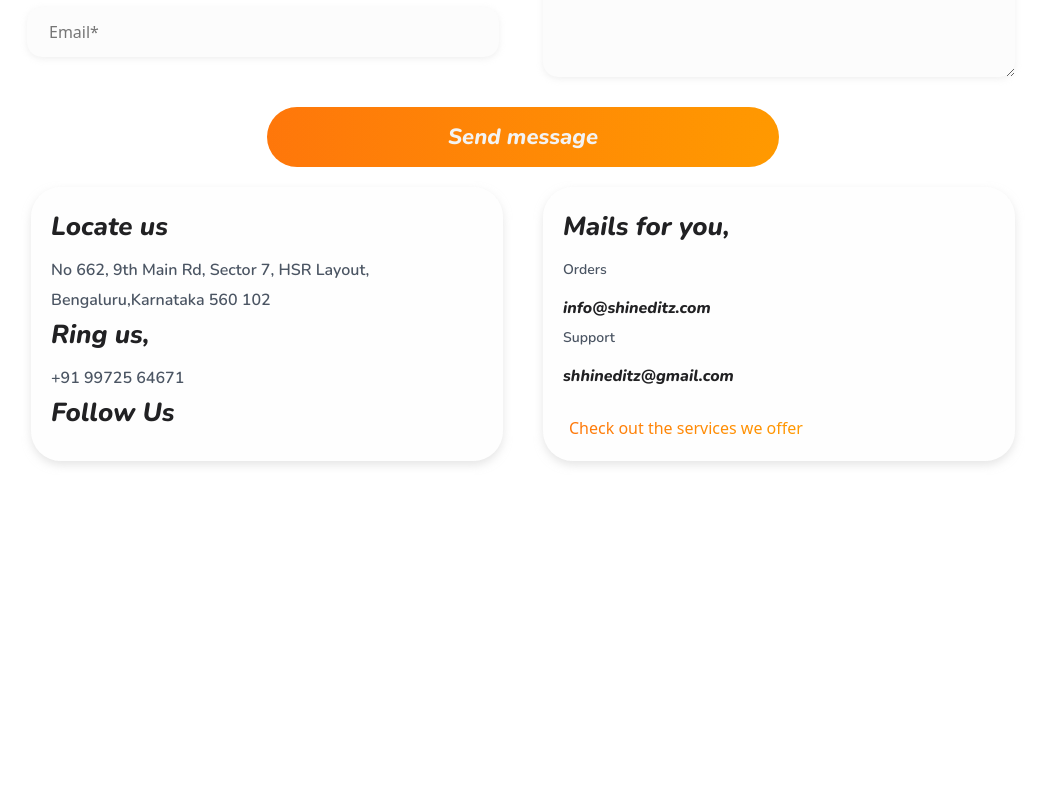
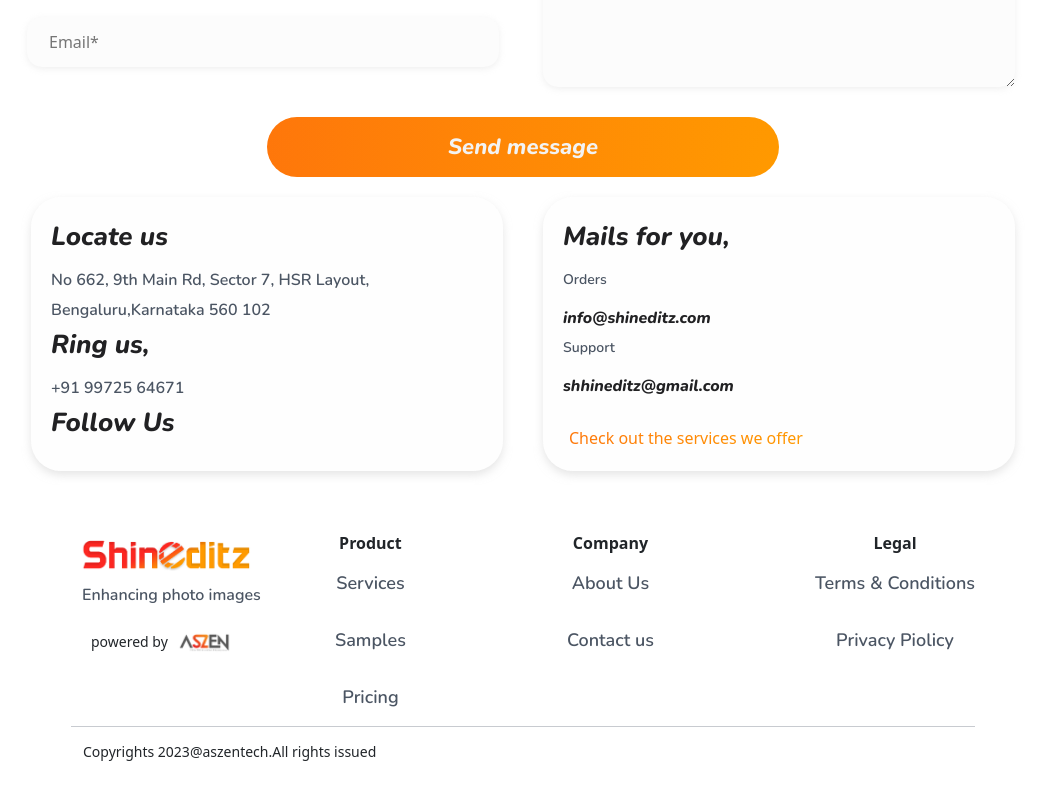
Before and after one commit to Nirmalnio/Shineditz, a React (Create React App) app: page /contact in a window 1280 px wide. Shown: the part 422-1222 px from the top of the page, without its empty margins (117-1162 px from the left). Before the commit the page ends 913 px from the top, so only its background shows below. Built offline with nearby package versions, Linux system fonts and the light colour scheme.

Commit message:
contact page resposive css and footer css

```diff
--- a/src/Components/Footer/Footer.css
+++ b/src/Components/Footer/Footer.css
@@ -12,7 +12,7 @@
 }
 
 .footerlogotxt {
-    padding-left: 15px;
+    padding-left: 11px;
     font-family: 'Nunito';
     font-style: normal;
     font-weight: 500;
@@ -52,7 +52,7 @@
     line-height: 25px;
     color: #4B5563;
     margin: 2vh 0;
-    text-align: start;
+    text-align: center;
 }
 
 .footerbtm {
--- a/src/Components/Head/Header.jsx
+++ b/src/Components/Head/Header.jsx
@@ -33,14 +33,14 @@ function Header() {
                 <li className='dropdown'>
                   <div className='dropbtn'>Services&nbsp;{arrow}</div>
                   <div className='dropdown-content'>
-                    <Link className="drpdwnlink" to="/serives">Clipping path</Link>
-                    <Link className="drpdwnlink" to="/serives">Color correction</Link>
-                    <Link className="drpdwnlink" to="/serives">shadow correstion</Link>
-                    <Link className="drpdwnlink" to="/serives">Ghost removal</Link>
-                    <Link className="drpdwnlink" to="/serives">Image Masking</Link>
-                    <Link className="drpdwnlink" to="/serives"></Link>
-                    <Link className="drpdwnlink" to="/serives"></Link>
-                    <Link className="drpdwnlink" to="/serives"></Link>
+                    <Link className="drpdwnlink" to="/services">Clipping path</Link>
+                    <Link className="drpdwnlink" to="/services">Color correction</Link>
+                    <Link className="drpdwnlink" to="/services">shadow correstion</Link>
+                    <Link className="drpdwnlink" to="/services">Ghost removal</Link>
+                    <Link className="drpdwnlink" to="/services">Image Masking</Link>
+                    <Link className="drpdwnlink" to="/services"></Link>
+                    <Link className="drpdwnlink" to="/services"></Link>
+                    <Link className="drpdwnlink" to="/services"></Link>
                   </div>
                 </li>
 
--- a/src/pages/contact/contact.css
+++ b/src/pages/contact/contact.css
@@ -1,5 +1,5 @@
 .contcontainer {
-    margin: 10px 10vw 10px 10vw;
+    margin: 20px 10vw 10px 10vw;
 }
 
 .contacth2 {
--- a/src/pages/contact/contact.jsx
+++ b/src/pages/contact/contact.jsx
@@ -1,5 +1,6 @@
 import { React, useState } from 'react'
 import Header from '../../Components/Head/Header'
+import Footer from '../../Components/Footer/Footer';
 import "./contact.css"
 
 function Contact() {
@@ -109,6 +110,7 @@ function Contact() {
           </div>
 
         </div>
+        <Footer/>
 
 
 
```
